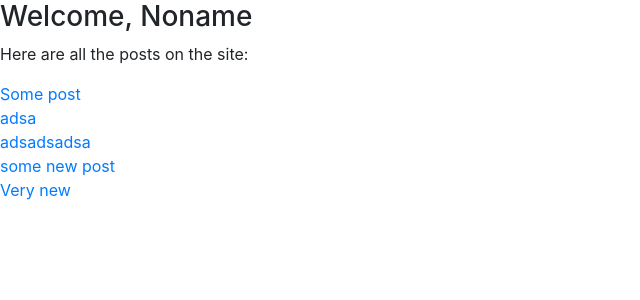
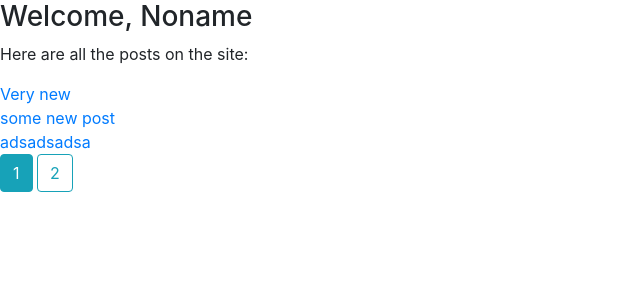
Before and after one commit to divergg/PostBloging_and_authentikation_Flask, a Flask app: page / in a window 1280 px wide. Shown: the part 56-356 px from the top of the page, without its empty margins (0-640 px from the left). Run offline with Flask 3, Linux system fonts and the light colour scheme; some libraries are stand-ins or nearby versions.

Commit message:
Added pagination and updated post filtering on the main page

```diff
--- a/main_code/routes.py
+++ b/main_code/routes.py
@@ -28,7 +28,7 @@ def register_page():
     return flask.render_template('sign_up.html', context=context)
 
 
-@app.route('/auth',  methods=['GET', 'POST'])
+@app.route('/auth_page',  methods=['GET', 'POST'])
 def auth_page():
     if flask_login.current_user.is_authenticated:
         return flask.redirect(flask.url_for('main_page'))
@@ -65,7 +65,9 @@ def main_page():
         query = flask.request.args.get('query')
     else:
         query = ''
-    posts = Post.query.filter(or_(Post.content.contains(query), Post.title.contains(query))).order_by('date_created')
+    posts = Post.query.filter(or_(Post.content.contains(query), Post.title.contains(query))).order_by(Post.date_created.desc())
+    page = flask.request.args.get('page', 1, type=int)
+    posts = posts.paginate(page=page, per_page=3)
     context = {
         'username': username,
         'posts': posts
--- a/main_code/templates/main_page.html
+++ b/main_code/templates/main_page.html
@@ -7,8 +7,16 @@
 {% block body %}
   <h3>Welcome, {{ context.username }}</h3>
   <p>Here are all the posts on the site:</p>
-  {% for post in context.posts %}
+  {% for post in context.posts.items %}
     <a href="post/{{post.id}}">{{ post.title }}</a><br>
   {% endfor %}
-
+  {% for page_num in context.posts.iter_pages(left_edge=1, right_edge=1) %}
+    {% if page_num %}
+      {% if page_num == context.posts.page %}
+        <a class="btn btn-info mb-4" href="{{ url_for('main_page', page=page_num) }}">{{ page_num }}</a>
+      {% else %}
+        <a class="btn btn-outline-info mb-4" href="{{ url_for('main_page', page=page_num) }}">{{ page_num }}</a>
+      {% endif %}
+    {% endif %}
+  {% endfor %}
 {% endblock %}
```
Also changed, not shown: instance/site.db.
